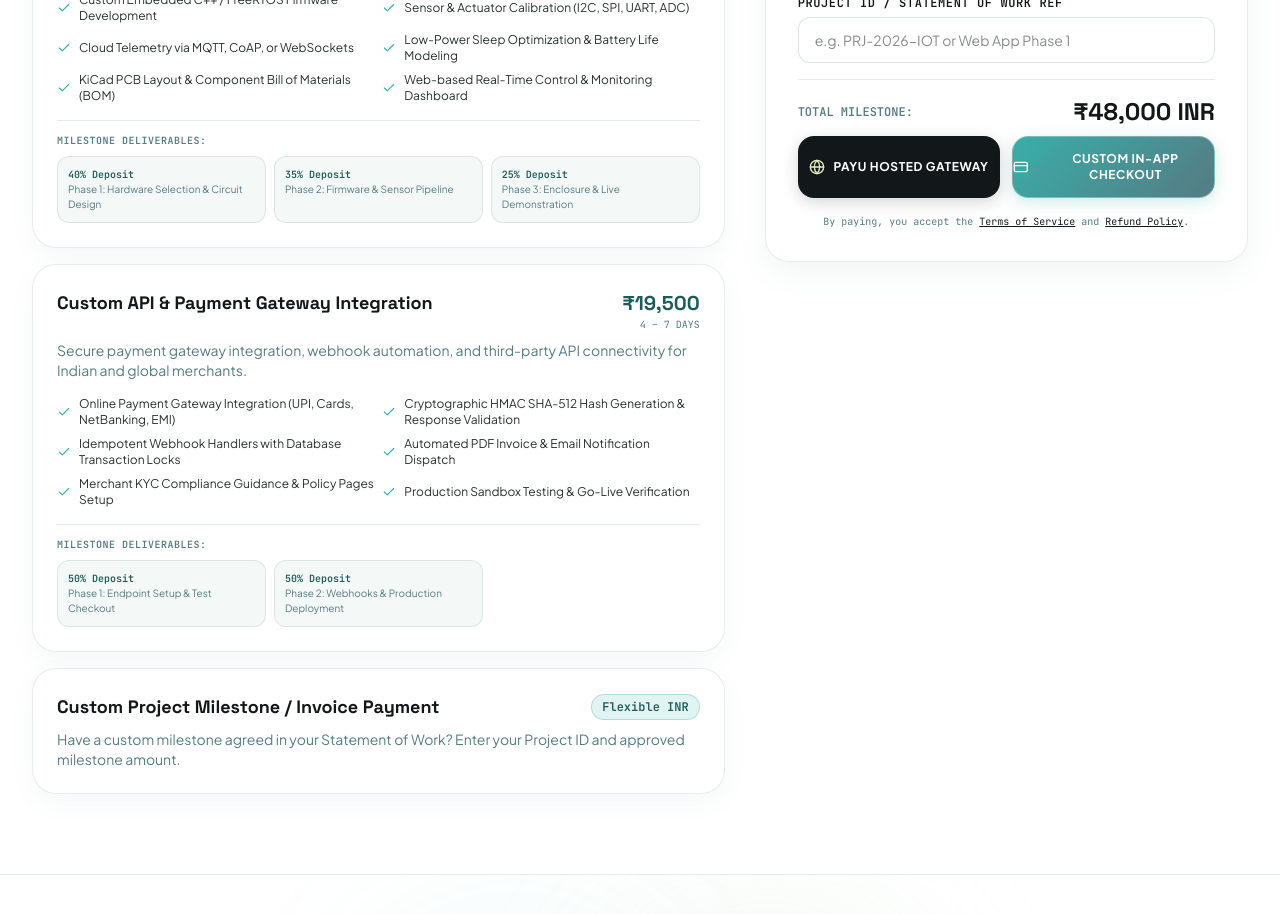
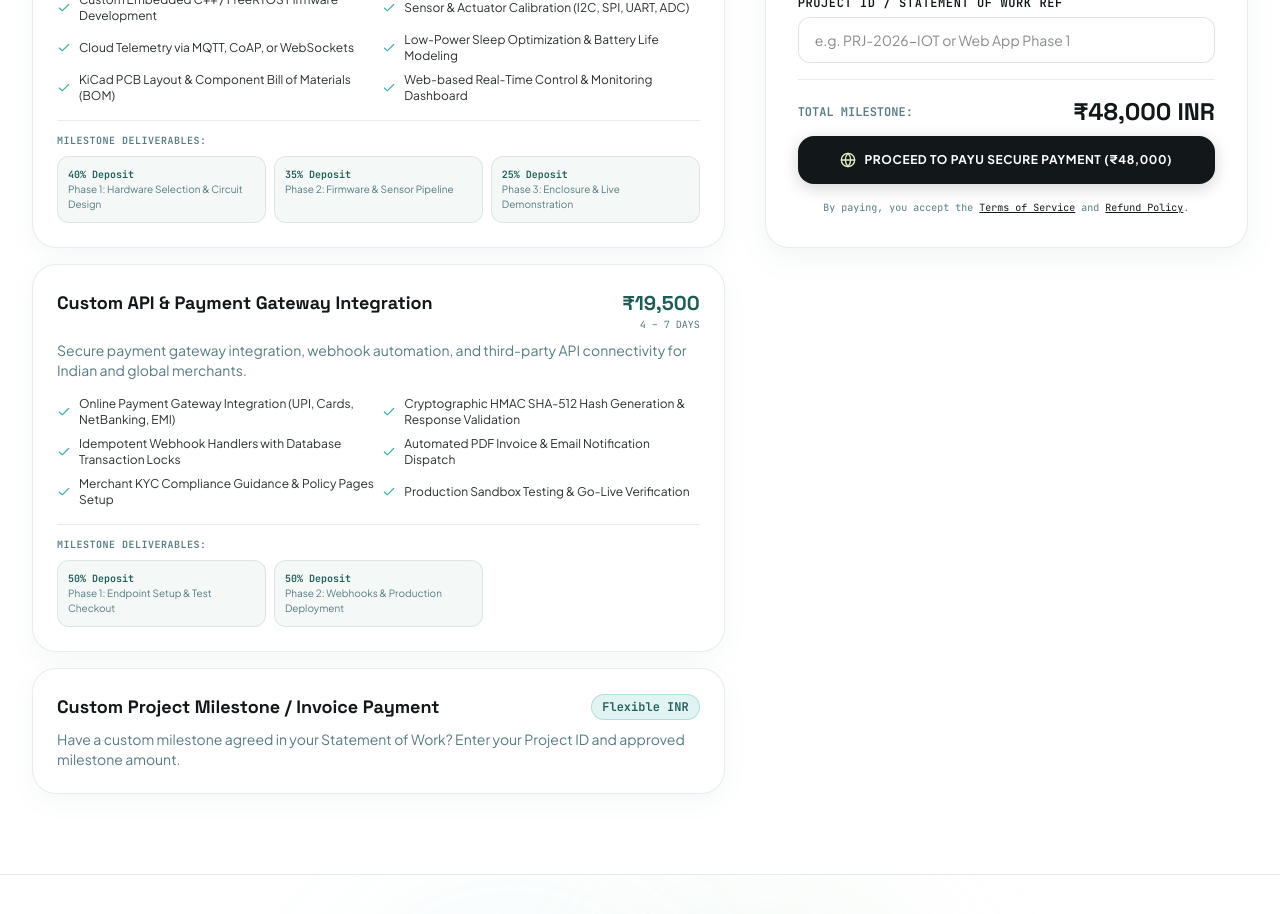
Before and after one commit to syaswanthkumar66-hash/ykpo, a React (Vite) app: page /services in a window 1280 px wide. Shown: the part 920-1834 px from the top of the page. Built offline with nearby package versions, Linux system fonts and the light colour scheme.

Commit message:
refactor(payu): switch store and services to 100% official PayU Hosted Prebuilt Gateway exclusively

```diff
--- a/src/pages/Services.tsx
+++ b/src/pages/Services.tsx
@@ -3,14 +3,12 @@ import { ArrowLeft, Check, CreditCard, ShieldCheck, Sparkles, Lock, AlertCircle,
 import { Link } from 'react-router-dom';
 import { SERVICES, MERCHANT_KYC_DETAILS } from '../data/portfolioData';
 import PayUHostedCheckoutModal, { PayUHostedCheckoutItem } from '../components/payu/PayUHostedCheckoutModal';
-import PayUCustomHostedModal, { PayUCustomItem } from '../components/payu/PayUCustomHostedModal';
 
 export default function Services() {
   const [selectedService, setSelectedService] = useState(SERVICES[0]);
   const [customAmount, setCustomAmount] = useState('');
   const [isCustom, setIsCustom] = useState(false);
   const [hostedModalOpen, setHostedModalOpen] = useState(false);
-  const [customModalOpen, setCustomModalOpen] = useState(false);
 
 
   const [formData, setFormData] = useState({
@@ -56,11 +54,6 @@ export default function Services() {
   const initiateHostedPayment = (e: React.FormEvent) => {
     e.preventDefault();
     if (validateForm()) setHostedModalOpen(true);
-  };
-
-  const initiateCustomPayment = (e: React.FormEvent) => {
-    e.preventDefault();
-    if (validateForm()) setCustomModalOpen(true);
   };
 
   const activeCheckoutItem: PayUHostedCheckoutItem = {
@@ -328,23 +321,15 @@ export default function Services() {
                     </span>
                   </div>
 
-                  <div className="grid grid-cols-1 sm:grid-cols-2 gap-3">
+                  <div>
                     <button
                       type="button"
                       onClick={initiateHostedPayment}
-                      className="w-full py-3.5 rounded-2xl font-bold uppercase tracking-wider text-xs btn-turtle-dark flex items-center justify-center gap-2 cursor-pointer shadow-md hover:shadow-lg transition-all"
+                      className="w-full py-4 rounded-2xl font-bold uppercase tracking-wider text-xs btn-turtle-dark flex items-center justify-center gap-2 cursor-pointer shadow-md hover:shadow-lg transition-all"
+                      title="Pay securely via PayU Official Hosted Checkout (UPI, Cards, NetBanking, QR, Wallets)"
                     >
                       <Globe className="w-4 h-4 text-[#E5EFC1]" />
-                      PayU Hosted Gateway
-                    </button>
-
-                    <button
-                      type="button"
-                      onClick={initiateCustomPayment}
-                      className="w-full py-3.5 rounded-2xl font-bold uppercase tracking-wider text-xs btn-turtle-primary flex items-center justify-center gap-2 cursor-pointer shadow-md hover:shadow-lg transition-all"
-                    >
-                      <CreditCard className="w-4 h-4 text-white" />
-                      Custom In-App Checkout
+                      <span>Proceed to PayU Secure Payment (₹{isCustom ? (Number(customAmount) || 0).toLocaleString('en-IN') : selectedService.priceINR.toLocaleString('en-IN')})</span>
                     </button>
                   </div>
                 </div>
@@ -361,20 +346,10 @@ export default function Services() {
 
         </div>
 
-        {/* 1. PayU Hosted Modal */}
+        {/* PayU Hosted Modal */}
         <PayUHostedCheckoutModal
           isOpen={hostedModalOpen}
           onClose={() => setHostedModalOpen(false)}
-          item={activeCheckoutItem}
-          initialCustomerName={formData.firstname}
-          initialCustomerEmail={formData.email}
-          initialCustomerPhone={formData.phone}
-        />
-
-        {/* 2. PayU Custom Hosted Modal */}
-        <PayUCustomHostedModal
-          isOpen={customModalOpen}
-          onClose={() => setCustomModalOpen(false)}
           item={activeCheckoutItem}
           initialCustomerName={formData.firstname}
           initialCustomerEmail={formData.email}
--- a/src/pages/Store.tsx
+++ b/src/pages/Store.tsx
@@ -4,12 +4,10 @@ import { DIGITAL_PRODUCTS } from '../data/portfolioData';
 import { DigitalProduct } from '../types';
 import { Link } from 'react-router-dom';
 import PayUHostedCheckoutModal from '../components/payu/PayUHostedCheckoutModal';
-import PayUCustomHostedModal from '../components/payu/PayUCustomHostedModal';
 
 export default function Store() {
   const [selectedCategory, setSelectedCategory] = useState<string>('all');
   const [hostedProduct, setHostedProduct] = useState<DigitalProduct | null>(null);
-  const [customProduct, setCustomProduct] = useState<DigitalProduct | null>(null);
 
   const categories = [
     { id: 'all', label: 'All Digital Products' },
@@ -162,17 +160,10 @@ export default function Store() {
                 <div className="flex items-center gap-2">
                   <button
                     onClick={() => setHostedProduct(product)}
-                    className="flex-1 sm:flex-none inline-flex items-center justify-center gap-1.5 px-4 py-3 rounded-2xl font-bold uppercase tracking-wider text-xs btn-turtle-dark cursor-pointer shadow-md hover:shadow-lg transition-all"
-                    title="Pay via Official PayU Hosted Prebuilt Gateway"
+                    className="w-full inline-flex items-center justify-center gap-2 px-6 py-3.5 rounded-2xl font-bold uppercase tracking-wider text-xs btn-turtle-dark cursor-pointer shadow-md hover:shadow-lg transition-all"
+                    title="Pay securely via PayU Official Payment Gateway (UPI, Cards, NetBanking, QR, Wallets)"
                   >
-                    <Globe className="w-3.5 h-3.5 text-[#E5EFC1]" /> PayU Hosted
-                  </button>
-                  <button
-                    onClick={() => setCustomProduct(product)}
-                    className="flex-1 sm:flex-none inline-flex items-center justify-center gap-1.5 px-4 py-3 rounded-2xl font-bold uppercase tracking-wider text-xs btn-turtle-glass text-[#1D5C58] cursor-pointer shadow-sm hover:shadow-md transition-all"
-                    title="Pay via Custom In-App Merchant Hosted Checkout"
-                  >
-                    <CreditCard className="w-3.5 h-3.5 text-[#39AEA9]" /> Custom In-App
+                    <Globe className="w-4 h-4 text-[#E5EFC1]" /> Buy Now (PayU Hosted)
                   </button>
                 </div>
               </div>
@@ -180,20 +171,13 @@ export default function Store() {
           ))}
         </div>
 
-        {/* 1. PayU Hosted Prebuilt Checkout Modal */}
+        {/* PayU Hosted Prebuilt Checkout Modal */}
         <PayUHostedCheckoutModal
           isOpen={Boolean(hostedProduct)}
           onClose={() => setHostedProduct(null)}
           item={hostedProduct}
         />
 
-        {/* 2. PayU Custom Merchant-Hosted Checkout Modal */}
-        <PayUCustomHostedModal
-          isOpen={Boolean(customProduct)}
-          onClose={() => setCustomProduct(null)}
-          item={customProduct}
-        />
-
       </div>
     </div>
   );
```
